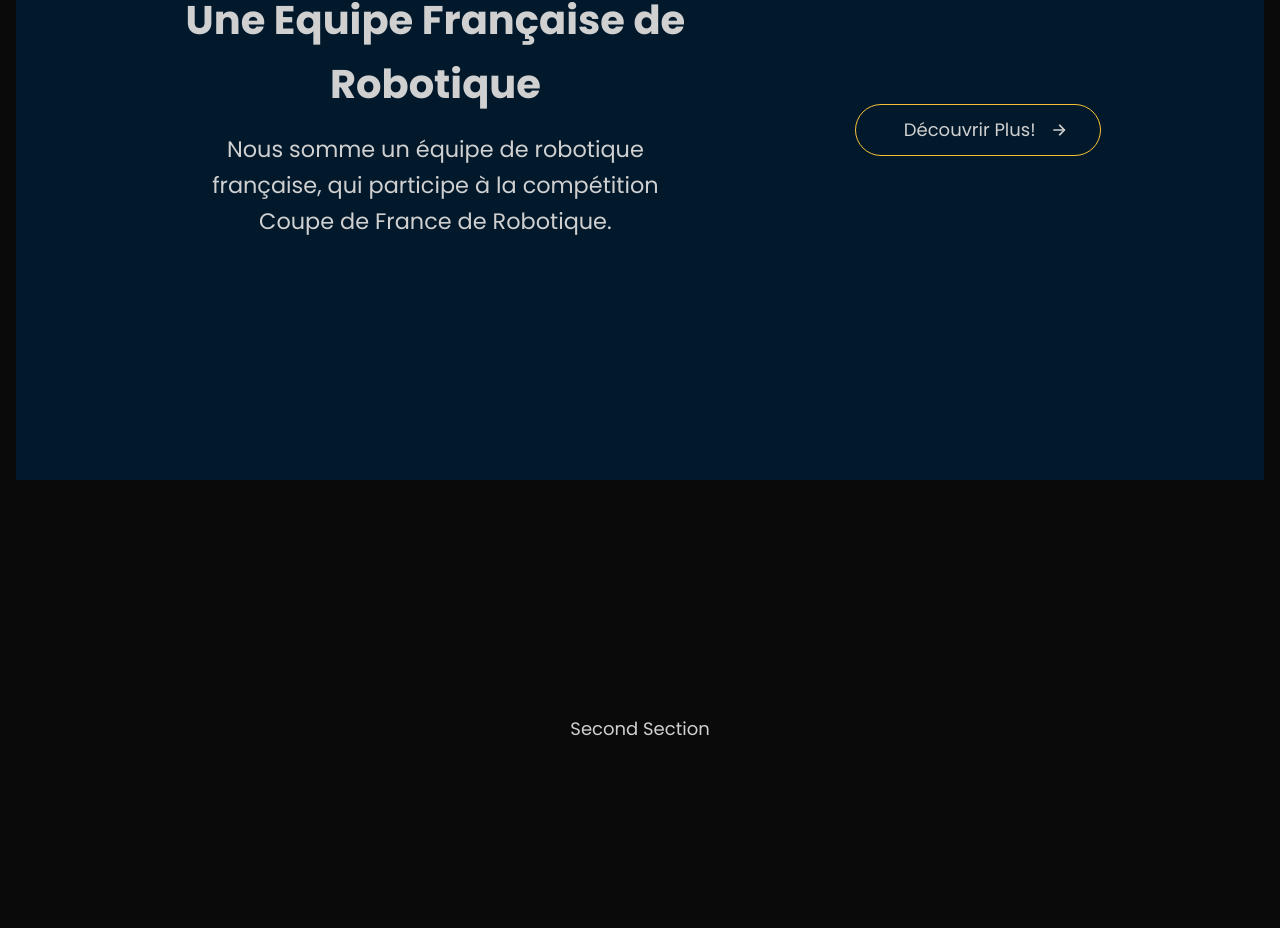
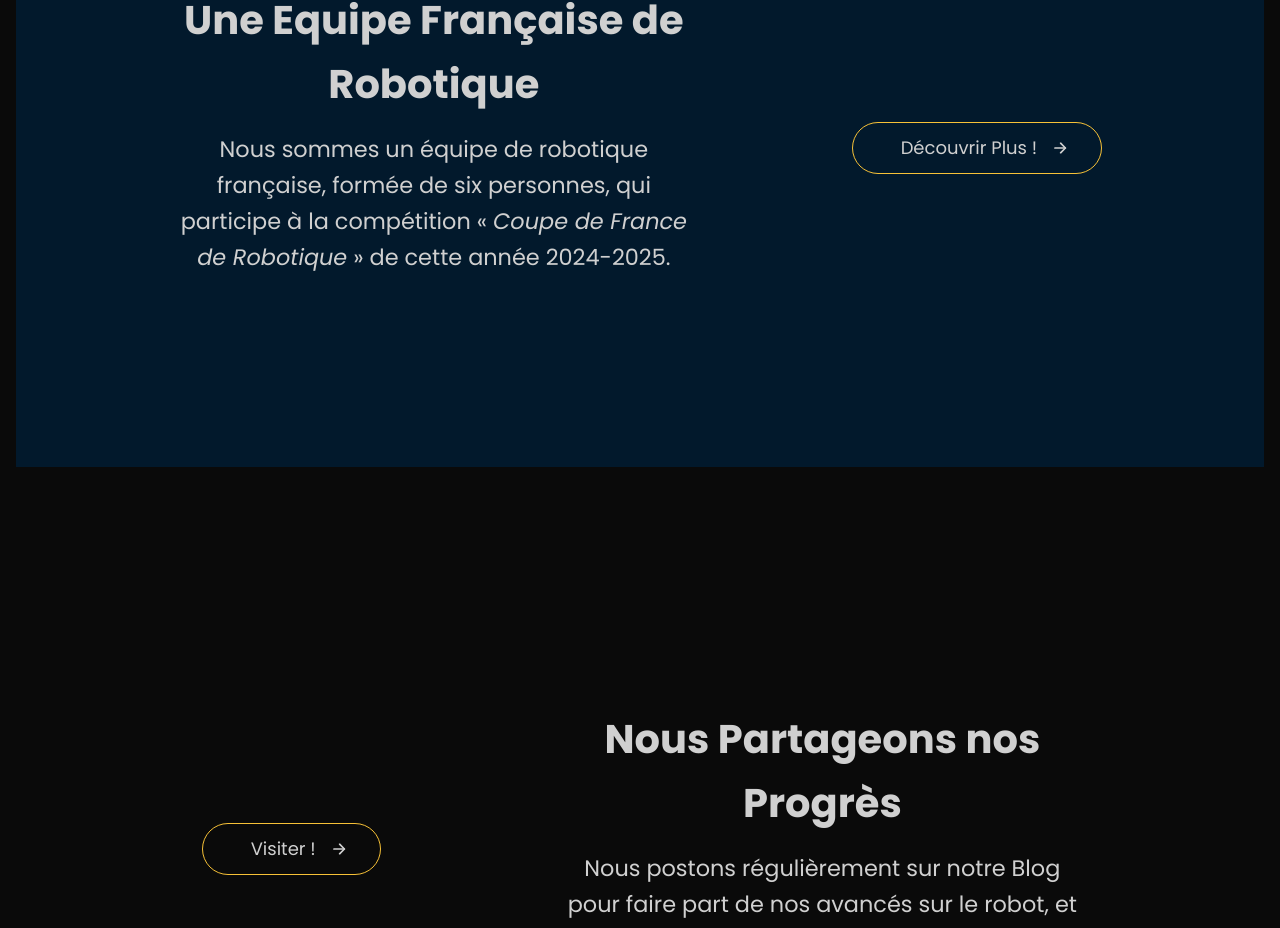
Before and after one commit to Eagletech-robotic/website, a React (Vite) app: page / in a window 1280 px wide. Shown: the part 1372-2300 px from the top of the page. Built offline with nearby package versions, Linux system fonts and the light colour scheme.

Commit message:
Adjust styles + add content to Home page

```diff
--- a/src/pages/Home/index.tsx
+++ b/src/pages/Home/index.tsx
@@ -12,7 +12,6 @@ import {
     Subtitle,
     Title,
 } from './styles'
-import robot from '/images/CDR-logo.jpg'
 
 export default function Home() {
     return (
@@ -22,22 +21,46 @@ export default function Home() {
                     <Title>EagleTech</Title>
                     <Subtitle>Robotics</Subtitle>
                 </Header>
-                <Logo />
+                <Logo src="/images/logo.png" />
             </HeaderContainer>
 
             <Section>
                 <Content>
                     <SectionTitle>Une Equipe Française de Robotique</SectionTitle>
                     <Paragraph>
-                        Nous somme un équipe de robotique française, qui participe à la compétition
-                        Coupe de France de Robotique.
+                        Nous sommes un équipe de robotique française, formée de six personnes, qui
+                        participe à la compétition « <i>Coupe de France de Robotique</i> » de cette
+                        année 2024-2025.
                     </Paragraph>
                 </Content>
                 <Link to="/about">
-                    <Button>Découvrir Plus!</Button>
+                    <Button>Découvrir Plus !</Button>
                 </Link>
             </Section>
-            <Section>Second Section</Section>
+            <Section>
+                <Content>
+                    <SectionTitle>Nous Partageons nos Progrès</SectionTitle>
+                    <Paragraph>
+                        Nous postons régulièrement sur notre Blog pour faire part de nos avancés sur
+                        le robot, et de notre club en général.
+                    </Paragraph>
+                </Content>
+                <Link to="/blog">
+                    <Button>Visiter !</Button>
+                </Link>
+            </Section>
+            <Section>
+                <Content>
+                    <SectionTitle>Code Open-Source</SectionTitle>
+                    <Paragraph>
+                        L'entièreté de notre code est open-source sur GitHub. Vous pouvez y accéder
+                        si cela vous intéresse.
+                    </Paragraph>
+                </Content>
+                <Link to="https://github.com/Eagletech-robotic">
+                    <Button>Allons-y !</Button>
+                </Link>
+            </Section>
         </Page>
     )
 }
--- a/src/pages/Home/styles.ts
+++ b/src/pages/Home/styles.ts
@@ -10,6 +10,7 @@ import styled from 'styled-components'
 export const Page = styled.div`
     display: flex;
     flex-direction: column;
+    gap: 3rem;
     padding: 0 1rem;
     background-color: ${colors.darkBackground};
     color: ${colors.textWhite};
@@ -24,8 +25,12 @@ export const HeaderContainer = styled.div`
     flex-direction: column;
     align-items: center;
     position: relative;
-    height: 130vh;
+    min-height: 110vh;
     z-index: 1;
+
+    @media (min-width: ${breakpoints.tablet}) {
+        min-height: 130vh;
+    }
 `
 
 export const Header = styled.div`
@@ -60,12 +65,10 @@ export const Subtitle = styled.h2`
     }
 `
 
-export const Logo = styled.div`
+export const Logo = styled.img`
     height: 20rem;
     width: 20rem;
     z-index: -1;
-    background-image: url('/images/logo.png');
-    background-size: contain;
 
     @media (min-width: ${breakpoints.tablet}) {
         height: 30rem;
@@ -78,12 +81,16 @@ export const Section = styled.section`
     flex-direction: column;
     align-items: center;
     justify-content: space-evenly;
-    padding: 10rem 0;
+    padding: 5rem 1rem;
     z-index: 5;
 
     @media (min-width: ${breakpoints.tablet}) {
         flex-direction: row;
-        padding: 15rem 0;
+        padding: 12rem 0;
+
+        &:nth-child(odd) {
+            flex-direction: row-reverse;
+        }
     }
 `
 
@@ -154,13 +161,3 @@ export const Paragraph = styled.p`
         font-size: ${fontSizes.desktop.heading3};
     }
 `
-
-export const Image = styled.img`
-    width: 100%;
-    max-width: 20rem;
-    margin-top: 2rem;
-
-    @media (min-width: ${breakpoints.tablet}) {
-        max-width: 30rem;
-    }
-`
```
